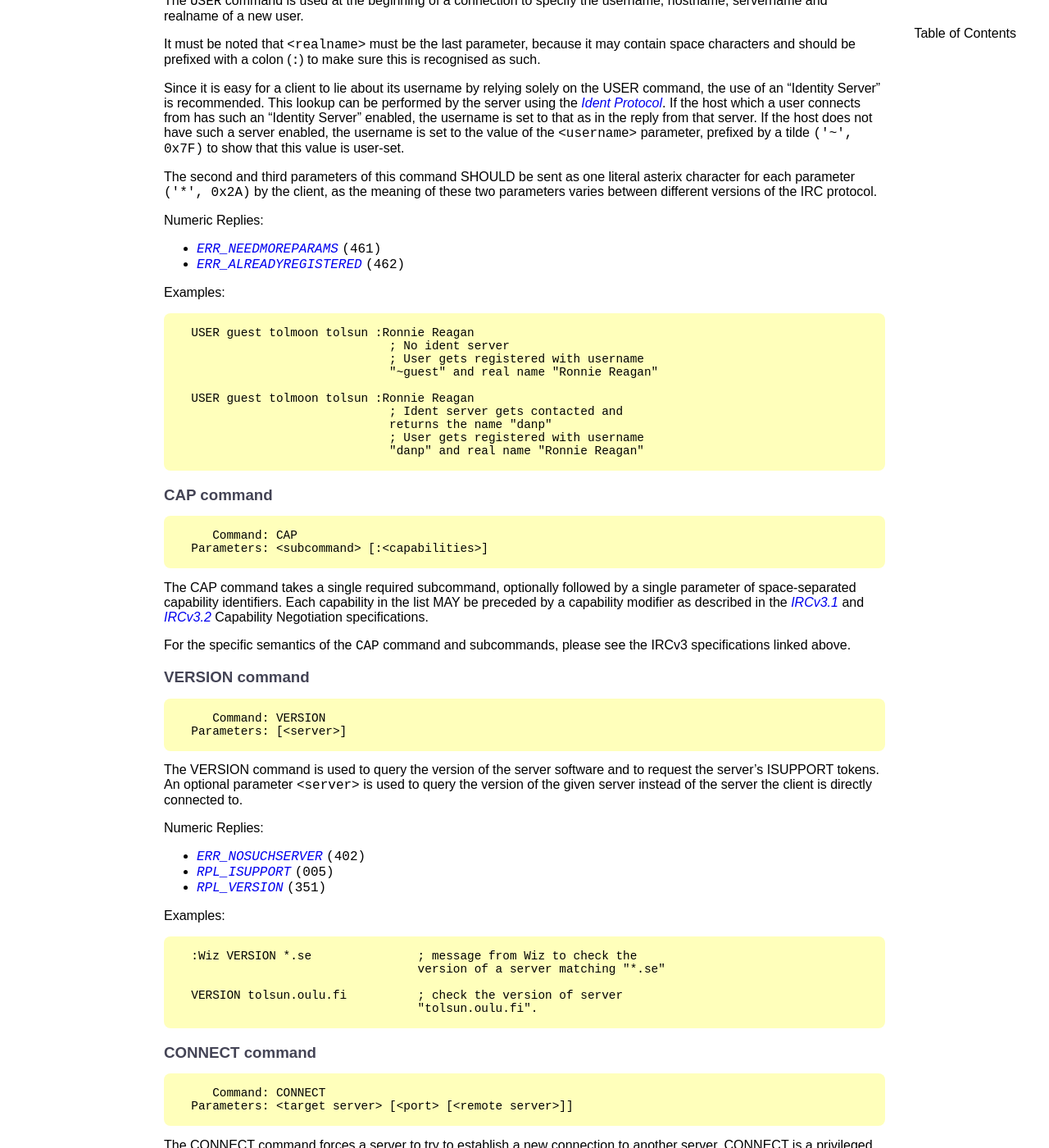
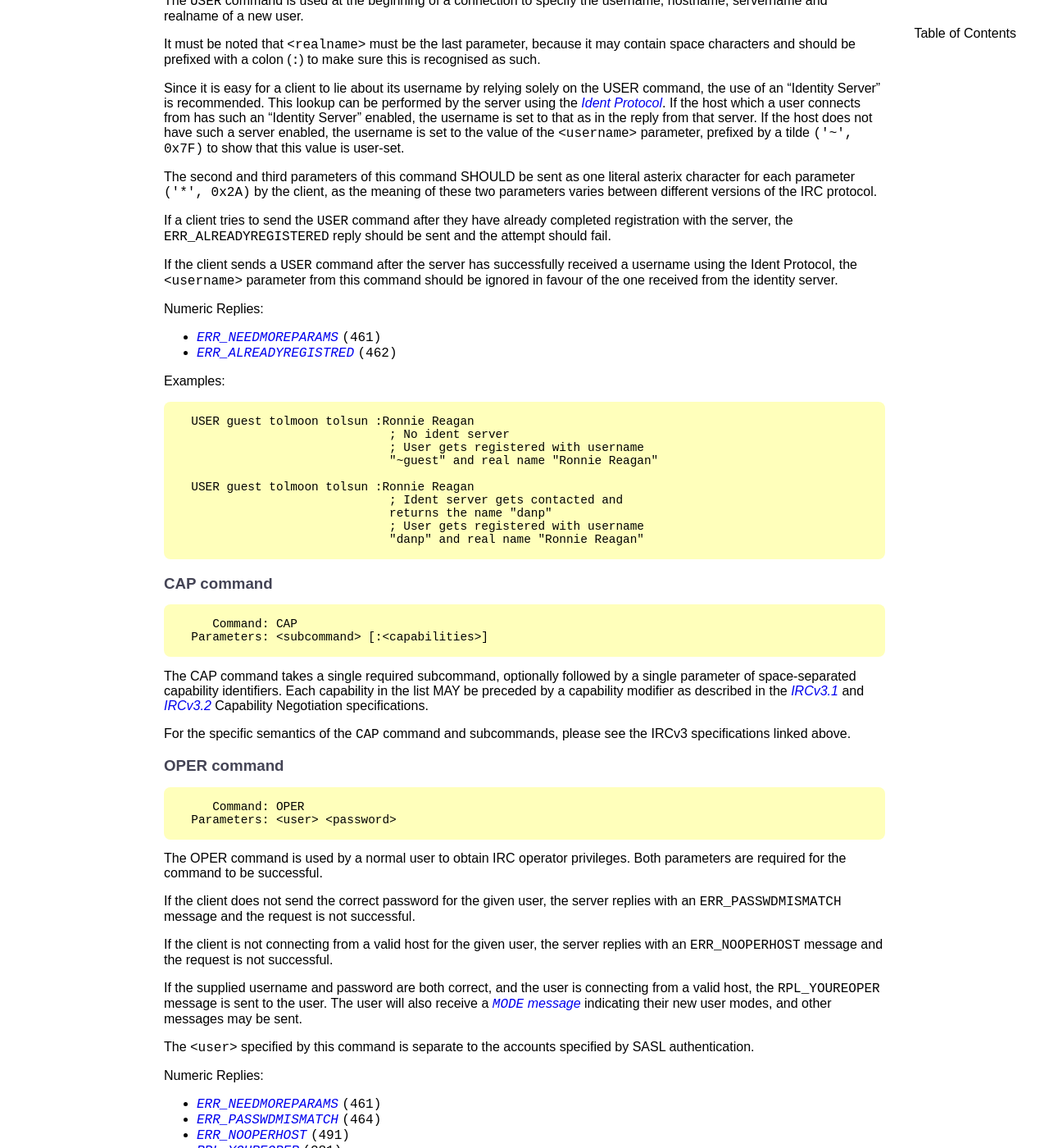
Before and after one commit to ircdocs/modern-irc, a Jekyll site: the page built from index.md, in a window 1280 px wide and 1400 px high, scrolled down 11738 px. Shown: the whole window at 82% size. Built offline with Jekyll 4.4.1, drawn with Linux system fonts in a browser that asks for light colours; some of the changed text lies outside the part shown.

Commit message:
Add the OPER command, clarify USER and some notes

```diff
--- a/index.md
+++ b/index.md
@@ -99,7 +99,7 @@ Channel operators (also referred to as "chanops") on a given channel are conside
 
 As owners of a channel, chanops are **not** required to have reasons for their actions in the management of their channel. Most IRC operators do not concern themselves with 'channel politics', and try to not interfere with the management of specific channels. Most IRC networks consider the management of specific channels, and/or 'abusive' channel operators to be outside their domain. However, for specific details it is best to consult the network policy (usually presented on connection with the Message of the Day ([`MOTD`](#motd-command))).
 
-IRC servers may also define other levels of channel moderation. These can include 'halfop' (half operator), 'protected' (protected op), 'founder' (channel founder), and any other positions the server wishes to define. These moderation levels have varying privileges and can execute, and not execute, various channel management commands based on what the server defines.
+IRC servers may also define other levels of channel moderation. These can include 'halfop' (half operator), 'protected' (protected user/operator), 'founder' (channel founder), and any other positions the server wishes to define. These moderation levels have varying privileges and can execute, and not execute, various channel management commands based on what the server defines.
 
 The commands which may only be used by channel moderators include:
 
@@ -108,7 +108,7 @@ The commands which may only be used by channel moderators include:
 - [`INVITE`](#invite-command): Invite a client to an invite-only channel (mode +i)
 - [`TOPIC`](#topic-command): Change the channel topic in a mode +t channel
 
-Channel moderators are identified by the channel member prefix (`'@'` for standard channel operators) next to their nickname whenever it is associated with a channel (ie: replies to the `NAMES`, `WHO`, and `WHOIS` commands).
+Channel moderators are identified by the channel member prefix (`'@'` for standard channel operators, `'%'` for halfops) next to their nickname whenever it is associated with a channel (ie: replies to the `NAMES`, `WHO`, and `WHOIS` commands).
 
 Specific prefixes and moderation levels are covered in the [Channel Membership Prefixes](#channel-membership-prefixes) section.
 
@@ -504,10 +504,14 @@ Since it is easy for a client to lie about its username by relying solely on the
 
 The second and third parameters of this command SHOULD be sent as one literal asterix character for each parameter `('*', 0x2A)` by the client, as the meaning of these two parameters varies between different versions of the IRC protocol.
 
+If a client tries to send the `USER` command after they have already completed registration with the server, the `ERR_ALREADYREGISTERED` reply should be sent and the attempt should fail.
+
+If the client sends a `USER` command after the server has successfully received a username using the Ident Protocol, the `<username>` parameter from this command should be ignored in favour of the one received from the identity server.
+
 Numeric Replies:
 
 * [`ERR_NEEDMOREPARAMS`](#errneedmoreparams-461) `(461)`
-* [`ERR_ALREADYREGISTERED`](#erralreadyregistered-462) `(462)`
+* [`ERR_ALREADYREGISTRED`](#erralreadyregistred-462) `(462)`
 
 Examples:
 
@@ -530,6 +534,34 @@ Examples:
 The CAP command takes a single required subcommand, optionally followed by a single parameter of space-separated capability identifiers. Each capability in the list MAY be preceded by a capability modifier as described in the [IRCv3.1](http://ircv3.net/specs/core/capability-negotiation-3.1.html) and [IRCv3.2](http://ircv3.net/specs/core/capability-negotiation-3.2.html) Capability Negotiation specifications.
 
 For the specific semantics of the `CAP` command and subcommands, please see the IRCv3 specifications linked above.
+
+### OPER command
+
+         Command: OPER
+      Parameters: <user> <password>
+
+The OPER command is used by a normal user to obtain IRC operator privileges. Both parameters are required for the command to be successful.
+
+If the client does not send the correct password for the given user, the server replies with an `ERR_PASSWDMISMATCH` message and the request is not successful.
+
+If the client is not connecting from a valid host for the given user, the server replies with an `ERR_NOOPERHOST` message and the request is not successful.
+
+If the supplied username and password are both correct, and the user is connecting from a valid host, the `RPL_YOUREOPER` message is sent to the user. The user will also receive a [`MODE` message](#mode-message) indicating their new user modes, and other messages may be sent.
+
+The `<user>` specified by this command is separate to the accounts specified by SASL authentication.
+
+Numeric Replies:
+
+* [`ERR_NEEDMOREPARAMS`](#errneedmoreparams-461) `(461)`
+* [`ERR_PASSWDMISMATCH`](#errpasswdmismatch-464) `(464)`
+* [`ERR_NOOPERHOST`](#errnooperhost-491) `(491)`
+* [`RPL_YOUREOPER`](#erryoureoper-381) `(381)`
+
+Example:
+
+      OPER foo bar                ; Attempt to register as an operator
+                                  using a username of "foo" and the password
+                                  "bar".
 
 ### VERSION command
 
```
